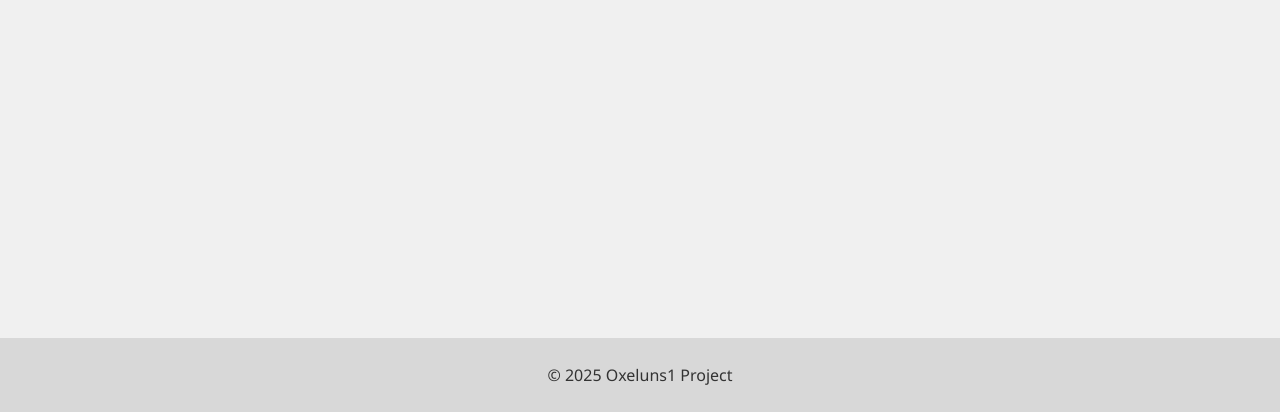
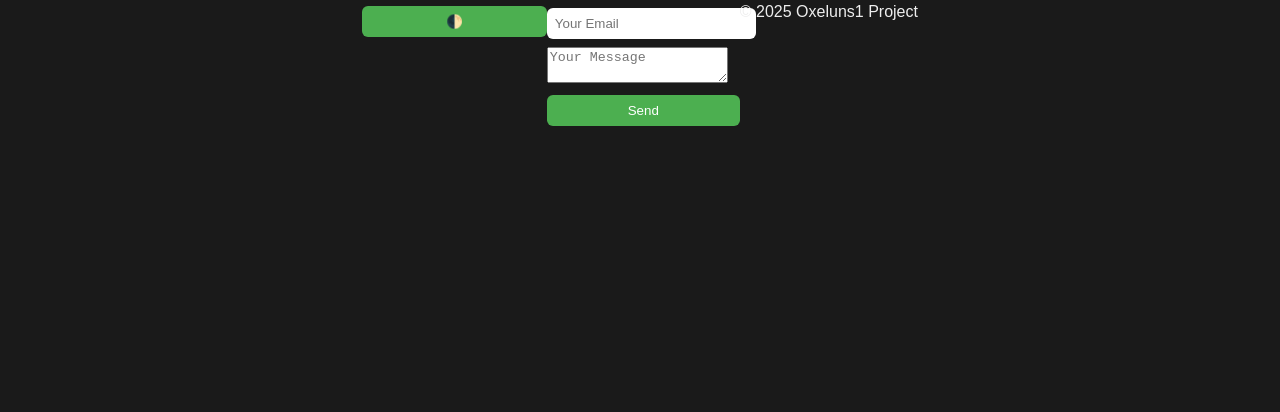
Before and after one commit to ZBazso/Oxeluns1, a website: page public/contact.html in a window 1280 px wide. Shown: the part 388-800 px from the top of the page. Drawn offline with Linux system fonts and the light colour scheme.

```diff
--- a/public/style.css
+++ b/public/style.css
@@ -1,53 +1,38 @@
 body {
+  font-family: sans-serif;
+  background-color: #1a1a1a;
+  color: #eee;
+  display: flex;
+  justify-content: center;
+  align-items: center;
+  height: 100vh;
   margin: 0;
-  font-family: 'Segoe UI', sans-serif;
-  background: #f0f0f0;
-  color: #333;
-  display: flex;
-  flex-direction: column;
-  min-height: 100vh;
+}
+
+.container {
+  background: #2a2a2a;
+  padding: 2rem;
+  border-radius: 12px;
+  box-shadow: 0 0 10px #000;
+  width: 300px;
   text-align: center;
 }
 
-body.dark {
-  background: #111;
-  color: #eee;
-}
-
-nav {
-  background: #222;
-  color: white;
-  padding: 10px;
-}
-
-nav a, nav button {
-  color: white;
-  margin: 0 10px;
-  text-decoration: none;
-}
-
-main {
-  flex-grow: 1;
-  padding: 20px;
-}
-
-input, textarea {
-  width: 300px;
-  padding: 10px;
-  margin: 5px 0;
-  border-radius: 5px;
-  border: 1px solid #ccc;
+input, button {
+  width: 100%;
+  padding: 0.5rem;
+  margin: 0.5rem 0;
+  border-radius: 6px;
+  border: none;
 }
 
 button {
-  padding: 10px 20px;
-  margin-top: 10px;
-  border: none;
-  border-radius: 5px;
+  background: #4caf50;
+  color: white;
   cursor: pointer;
 }
 
-footer {
-  padding: 10px;
-  background: rgba(0, 0, 0, 0.1);
+a {
+  color: #4cafef;
+  text-decoration: none;
 }
```
Also changed, not shown: public/login.html (added, +25 -0 lines).
